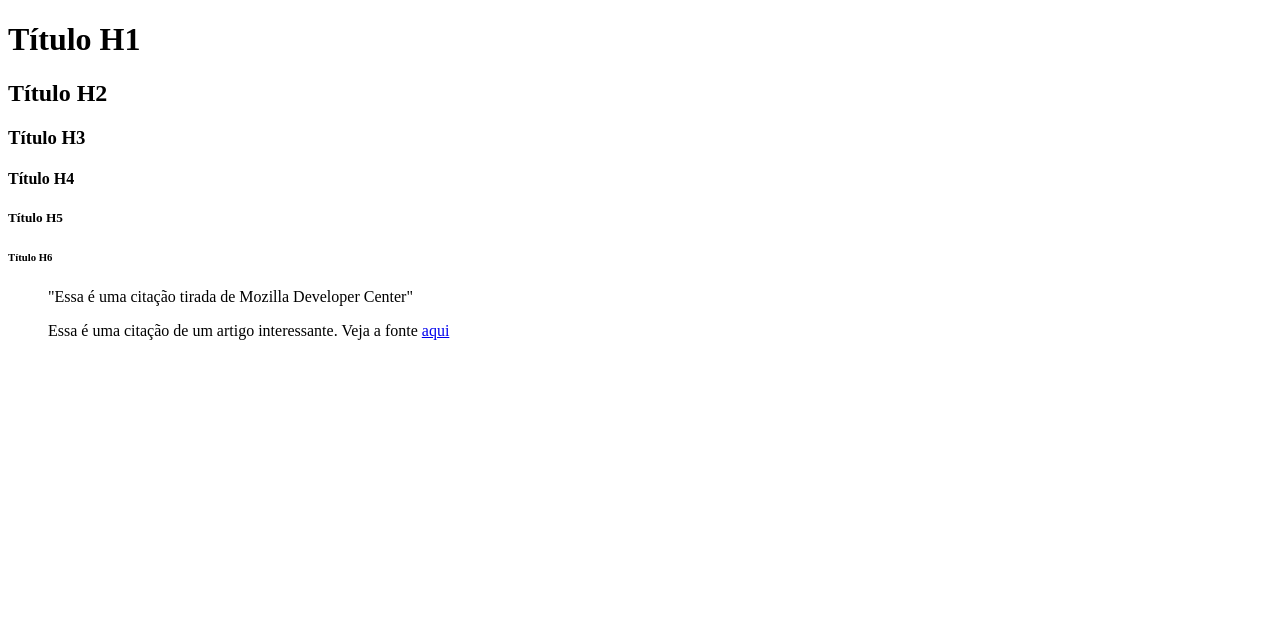
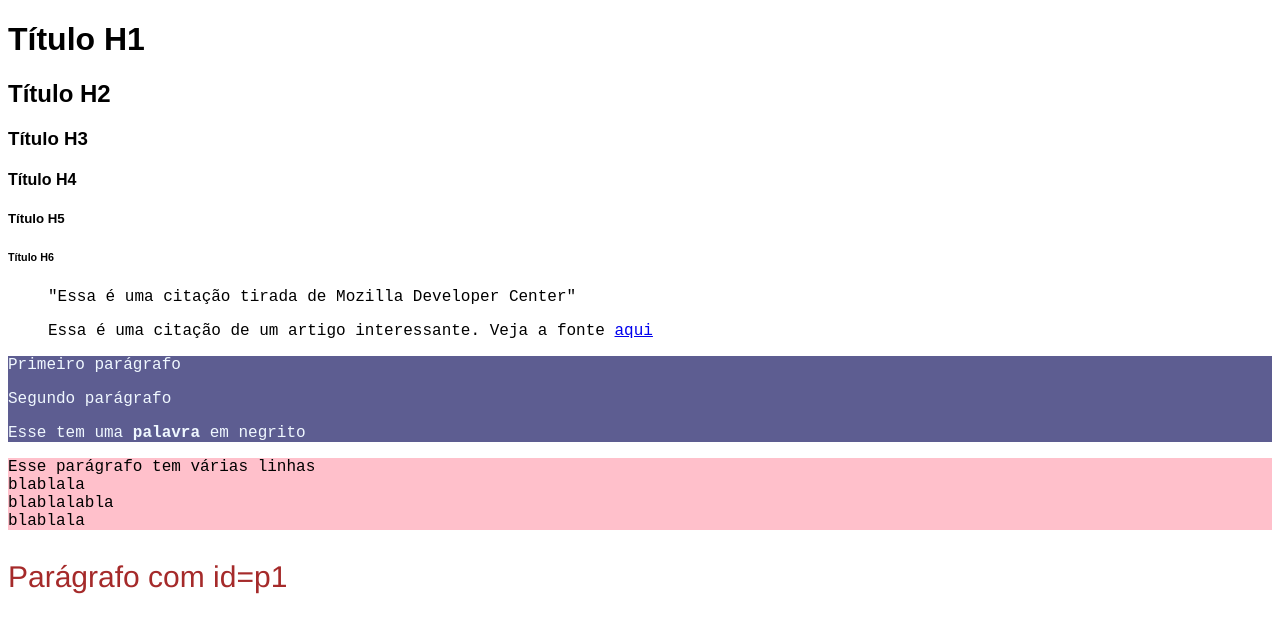
Before and after one commit to jpfurtado/HTML2025, a plain HTML site: page AulaHTML.html in a window 1280 px wide. Drawn offline with Linux system fonts and the light colour scheme.

Commit message:
AULA 02/04/2025

```diff
--- a/AulaHTML.html
+++ b/AulaHTML.html
@@ -4,6 +4,7 @@
     <meta charset="UTF-8">
     <meta name="viewport" content="width=device-width, initial-scale=1.0">
     <title>Página sobre HTML</title>
+    <link rel="stylesheet" href="css/style.css">
 </head>
 <body>
     <h1>Título H1</h1>
@@ -22,5 +23,22 @@
             Veja a fonte <a href="http://www.exemplo.com/artigo.html" target="_blank"> aqui </a>
         </p>
     </blockquote>
+
+    <div id="div-paragrafos">
+        <p>Primeiro parágrafo</p>
+        <p>Segundo parágrafo</p>
+        <p>Esse tem uma <b>palavra</b> em negrito </p>
+    </div>
+    <div>
+        <p class="longo">
+            Esse parágrafo tem várias linhas<br>
+            blablala<br>
+            blablalabla<br>
+            blablala<br>
+
+        </p>
+        <p id="p1">Parágrafo com id=p1</p>
+    </div>
+
 </body>
 </html>
--- /dev/null
+++ b/css/style.css
@@ -0,0 +1,22 @@
+body {
+    font-family: sans-serif;
+}
+
+#div-paragrafos {
+    color: aliceblue;
+    background-color: rgb(93,93,145);
+}
+
+.longo {
+    background-color: pink;
+}
+
+#p1 {
+    font-family:'Franklin Gothic Medium', 'Arial Narrow', Arial, sans-serif;
+    color: brown;
+    font-size: 30px;
+}
+
+p {
+    font-family: 'Courier New', Courier, monospace;
+}
--- /dev/null
+++ b/css/styleCSS.css
@@ -0,0 +1,19 @@
+#titulo-principal {
+    background-color: black;
+    color: red;
+}
+
+.numerados {
+    font-family: 'Courier New', Courier, monospace;
+    color: blueviolet;
+    background-color: yellowgreen;
+}
+
+#p1 {
+    background-color: blue;
+    color: yellow;
+}
+
+#p2 {
+
+}
--- /dev/null
+++ b/css/styles.css
@@ -0,0 +1,51 @@
+body {
+    font-family: Arial, Helvetica, sans-serif;
+    text-align: center;
+    color: white;
+    background-color: #333;
+    padding: 0;
+    margin: 0;
+}
+
+nav {
+    display: flex;
+    justify-content: space-between;
+    padding: 20px;
+    align-items: center;
+    border-bottom: 1px solid #666;
+}
+
+nav ul {
+    display: flex;
+    list-style: none;
+}
+
+ul li {
+    margin-right: 12px;
+}
+
+ul li a {
+    color: #fff;
+    text-decoration: none;
+    transition: 0.5s;
+}
+
+ul li a:hover {
+    color: rgb(15,120,150);
+}
+
+h1 {
+    font-size: 32px;
+    color: darkorange;
+}
+
+img {
+    border: 3px solid rgb(15,194,218);
+    height: 300px;
+}
+
+footer {
+    padding:  20px;
+    border-top: 1px solid #666;
+    margin-top: 20px;
+}
```
Also changed, not shown: AulaCSS.html (added, +17 -0 lines), index.html (+1 -0 lines).
